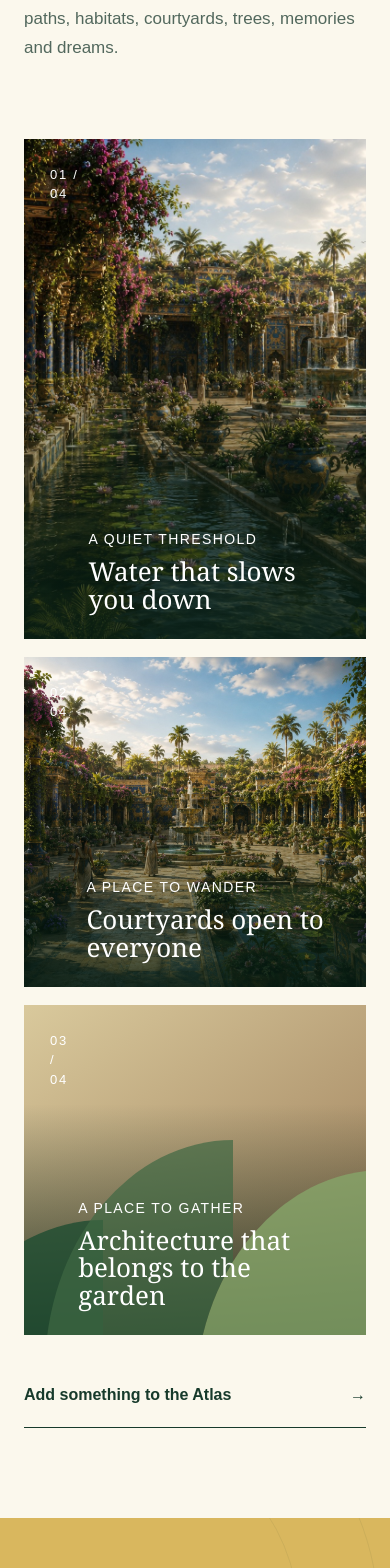
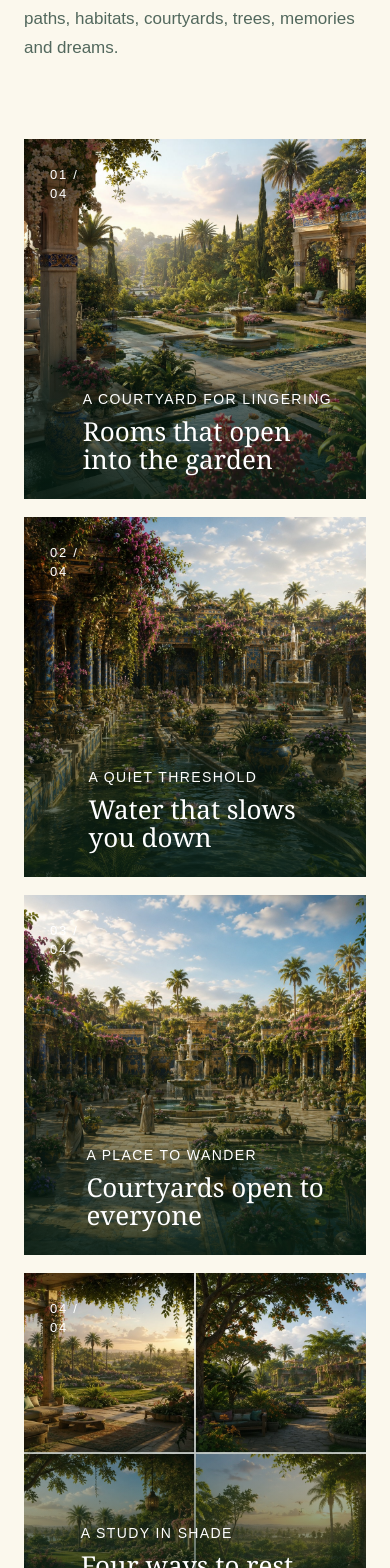
Before and after one commit to amyleesterling/babylon, a Next.js app: page /babylon/ in a window 390 px wide. Shown: the part 4640-6208 px from the top of the page. Built offline with nearby package versions, Linux system fonts and the light colour scheme.

Commit message:
Add new courtyard visions to the Atlas

```diff
--- a/app/globals.css
+++ b/app/globals.css
@@ -74,7 +74,7 @@ h1 em { color: var(--leaf); font-weight: 400; }
 .atlas { padding: clamp(90px, 12vw, 170px) max(24px, calc((100vw - 1280px) / 2)); background: var(--paper); }
 .atlas-intro { display: grid; grid-template-columns: 1.15fr .85fr; align-items: end; gap: 70px; }
 .atlas-intro > p { max-width: 490px; margin: 0 0 6px; color: #52685d; font-size: 17px; line-height: 1.7; }
-.atlas-grid { display: grid; grid-template-columns: 1.2fr .8fr; grid-template-rows: repeat(2, 430px); gap: 18px; margin-top: 70px; }
+.atlas-grid { display: grid; grid-template-columns: repeat(2, minmax(0, 1fr)); grid-auto-rows: 430px; gap: 18px; margin-top: 70px; }
 .atlas-card { position: relative; display: flex; overflow: hidden; padding: 26px; align-items: flex-end; justify-content: space-between; color: white; isolation: isolate; }
 .atlas-card::before, .atlas-card::after { content: ''; position: absolute; z-index: -1; }
 .atlas-card::before { inset: 0; background: linear-gradient(180deg, transparent 30%, rgba(7,32,21,.78)); }
@@ -86,8 +86,6 @@ h1 em { color: var(--leaf); font-weight: 400; }
 .atlas-canopy { background: linear-gradient(145deg, #8fa068, #254c35); }
 .atlas-stone { background: linear-gradient(145deg, #d9c99c, #987855); }
 .atlas-night { background: linear-gradient(145deg, #354d43, #112d23); }
-.atlas-card:nth-child(1) { grid-row: span 2; }
-.atlas-card:nth-child(1)::after { width: 90%; height: 55%; }
 .atlas-index { align-self: flex-start; font-size: 13px; letter-spacing: .13em; }
 .atlas-card p { margin: 0 0 8px; font-size: 14px; letter-spacing: .1em; text-transform: uppercase; }
 .atlas-card h3 { max-width: 480px; margin: 0; font-family: Georgia, serif; font-size: clamp(26px, 3vw, 44px); font-weight: 400; line-height: 1.05; }
@@ -136,9 +134,7 @@ footer > div { display: flex; justify-content: flex-end; gap: 26px; font-size: 1
   .atlas-intro { align-items: start; gap: 32px; }
   .promise-orbit { opacity: .35; }
   .promise-copy { padding-top: 0; }
-  .atlas-grid { grid-template-columns: 1fr 1fr; grid-template-rows: 540px 380px; }
-  .atlas-card:nth-child(1) { grid-column: span 2; grid-row: auto; }
-  .atlas-card:nth-child(4) { display: none; }
+  .atlas-grid { grid-template-columns: 1fr 1fr; grid-auto-rows: 380px; }
   footer { grid-template-columns: 1fr; text-align: center; }
   footer .brand, footer > div { justify-content: center; }
 }
@@ -159,8 +155,7 @@ footer > div { display: flex; justify-content: flex-end; gap: 26px; font-size: 1
   .invitation-copy { flex-direction: column; gap: 10px; }
   .invitation-copy strong { flex: auto; font-size: 27px; }
   .invitation-arrow { grid-column: 3; grid-row: 1 / span 2; }
-  .atlas-grid { grid-template-columns: 1fr; grid-template-rows: 500px 330px 330px; }
-  .atlas-card:nth-child(1) { grid-column: auto; }
+  .atlas-grid { grid-template-columns: 1fr; grid-auto-rows: 360px; }
   .path-line { flex-direction: column; margin-top: 60px; }
   .path-line span { min-width: 150px; }
   .path-line i { width: 1px; height: 42px; margin: 10px 0; }
--- a/app/page.tsx
+++ b/app/page.tsx
@@ -9,10 +9,10 @@ const invitations = [
 const assetPath = '/babylon';
 
 const atlas = [
+  { className: 'atlas-gorgeous', place: 'A courtyard for lingering', idea: 'Rooms that open into the garden', image: `${assetPath}/babylon-gorgeous-courtyard.jpg`, alt: 'A tranquil garden courtyard with shaded seating, blue tile, fountains, reflecting pools, palms, and abundant flowers' },
   { className: 'atlas-water', place: 'A quiet threshold', idea: 'Water that slows you down', image: `${assetPath}/babylon-courtyard-v2.jpg`, alt: 'A flower-filled Babylon courtyard with a long lily pond, fountain, palms, and people gathering' },
   { className: 'atlas-canopy', place: 'A place to wander', idea: 'Courtyards open to everyone', image: `${assetPath}/babylon-courtyard.jpg`, alt: 'A sunlit Babylon courtyard with blue columns, fountains, lily ponds, palms, and visitors' },
-  { className: 'atlas-stone', place: 'A place to gather', idea: 'Architecture that belongs to the garden' },
-  { className: 'atlas-night', place: 'After sunset', idea: 'A garden that keeps the stars' },
+  { className: 'atlas-study', place: 'A study in shade', idea: 'Four ways to rest beneath the trees', image: `${assetPath}/babylon-courtyard-study.jpg`, alt: 'Four views of peaceful garden rooms with shaded seating, winding paths, palms, flowers, and warm sunset light' },
 ];
 
 export default function Home() {
@@ -101,7 +101,7 @@ export default function Home() {
           {atlas.map((card, index) => (
             <article className={`atlas-card ${card.className}${card.image ? ' has-image' : ''}`} key={card.place}>
               {card.image && <img className="atlas-image" src={card.image} alt={card.alt} loading="lazy" />}
-              <span className="atlas-index">{String(index + 1).padStart(2, '0')} / 04</span>
+              <span className="atlas-index">{String(index + 1).padStart(2, '0')} / {String(atlas.length).padStart(2, '0')}</span>
               <div><p>{card.place}</p><h3>{card.idea}</h3></div>
             </article>
           ))}
```
Also changed, not shown: public/babylon-courtyard-study.jpg (added), public/babylon-gorgeous-courtyard.jpg (added).
